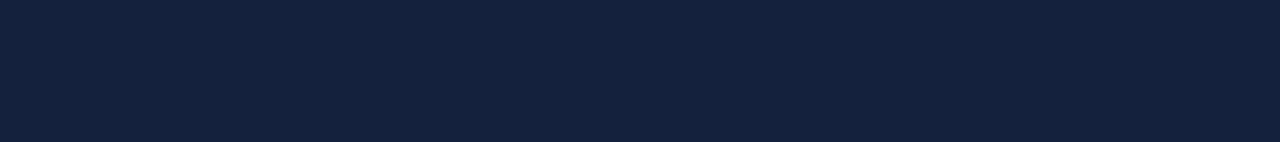
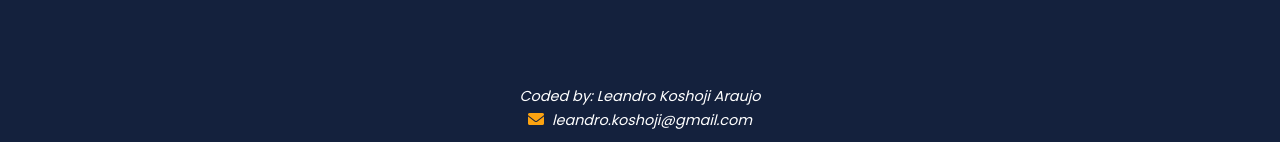
Before and after one commit to LeandroKoshoji/movie_search, a Vue app: page / in a window 1280 px wide. Shown: the part 810-952 px from the top of the page. Before the commit the page ends 800 px from the top, so only its background shows below. Built offline with nearby package versions, Linux system fonts and the light colour scheme.

Commit message:
feat: create footer

```diff
--- a/src/App.vue
+++ b/src/App.vue
@@ -2,13 +2,15 @@
   <div id="app">
     <Header />
     <router-view />
+    <Footer />
   </div>
 </template>
 
 <script>
 import Header from "./components/Header.vue";
+import Footer from "./components/Footer.vue";
 export default {
-  components: { Header },
+  components: { Header, Footer },
 };
 </script>
 
--- /dev/null
+++ b/src/components/Footer.vue
@@ -0,0 +1,43 @@
+<template>
+  <footer>
+    <div class="container">
+      <div class="footer">
+        <p>
+          Coded by:
+          <a href="https://github.com/LeandroKoshoji">Leandro Koshoji Araujo</a>
+        </p>
+        <div class="mail">
+          <i class="fas fa-envelope"></i>
+          <span>leandro.koshoji@gmail.com</span>
+        </div>
+      </div>
+    </div>
+  </footer>
+</template>
+
+<script>
+export default {};
+</script>
+
+<style lang="scss" scoped>
+footer {
+  margin-top: 5rem;
+  padding: 1rem 0;
+  p,
+  span {
+    font-style: italic;
+    font-size: 0.9rem;
+  }
+  .footer {
+    display: flex;
+    flex-direction: column;
+    justify-content: center;
+    align-items: center;
+
+    i {
+      color: var(--clr-accent);
+      margin-right: 0.5rem;
+    }
+  }
+}
+</style>
```
